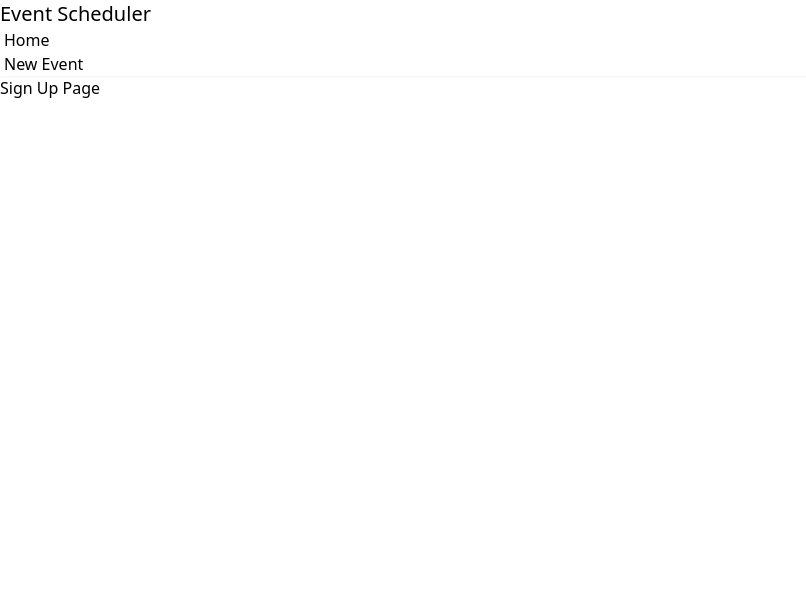
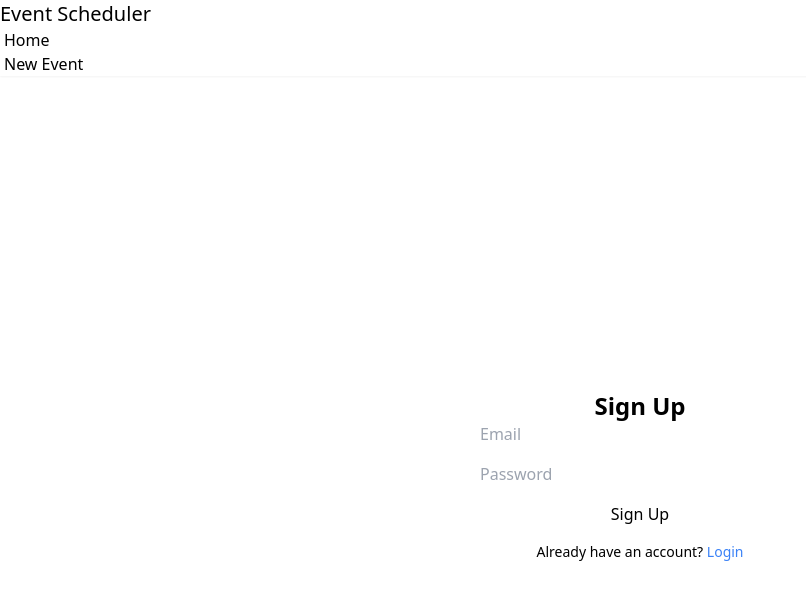
Before and after one commit to ramikoff/event-scheduler, a React (Vite) app: page /sign-up in a window 1280 px wide. Shown: the top 600 px of the page, without its empty margins (0-806 px from the left). Built offline with nearby package versions, Linux system fonts and the light colour scheme.

Commit message:
added sign-up

```diff
--- a/src/components/Card.jsx
+++ b/src/components/Card.jsx
@@ -2,7 +2,7 @@ import { Link } from "react-router-dom";
 
 const Card = ({ event }) => {
   return (
-    <div className="card w-96 bg-base-100 card-xl shadow-xl">
+    <div className="card w-96 bg-base-100 card-xl shadow-xl font-sans">
       <div className="card-body">
         <span>{event.date}</span>
         <h2 className="card-title">{event.title}</h2>
--- a/src/pages/EventDetails.jsx
+++ b/src/pages/EventDetails.jsx
@@ -29,7 +29,13 @@ const EventDetails = () => {
   return (
     <>
       {loading ? (
-        <p>Loading...</p>
+        <>
+          <span className="loading loading-spinner loading-xs"></span>
+          <span className="loading loading-spinner loading-sm"></span>
+          <span className="loading loading-spinner loading-md"></span>
+          <span className="loading loading-spinner loading-lg"></span>
+          <span className="loading loading-spinner loading-xl"></span>
+        </>
       ) : event ? (
         <>
           <span>{event.date}</span>
--- a/src/pages/Home.jsx
+++ b/src/pages/Home.jsx
@@ -28,7 +28,13 @@ const Home = () => {
       <h1 className="text-center text-3xl">Home Page</h1>
       <div className="grid grid-cols-1 md:grid-cols-2 lg:grid-cols-3 gap-6 md:gap-12 mt-6">
         {loading ? (
-          <p>Loading...</p>
+          <>
+            <span className="loading loading-spinner loading-xs"></span>
+            <span className="loading loading-spinner loading-sm"></span>
+            <span className="loading loading-spinner loading-md"></span>
+            <span className="loading loading-spinner loading-lg"></span>
+            <span className="loading loading-spinner loading-xl"></span>
+          </>
         ) : (
           events.map((event, index) => {
             return <Card key={event.id} event={event} />;
--- a/src/pages/SignUp.jsx
+++ b/src/pages/SignUp.jsx
@@ -1,7 +1,130 @@
-const SignUp = (props) => {
+import { useState } from "react";
+import { Link, useNavigate } from "react-router-dom";
+
+const SignUp = () => {
+  const [email, setEmail] = useState("");
+  const [password, setPassword] = useState("");
+  const [errors, setErrors] = useState({});
+  const navigate = useNavigate();
+
+  // Function to validate the form inputs
+  const validateForm = () => {
+    const newErrors = {};
+
+    // Email validation using regex (RFC 5322 standard)
+    const emailRegex = /^[^\s@]+@[^\s@]+\.[^\s@]+$/;
+    if (!email) {
+      newErrors.email = "Email is required";
+    } else if (!emailRegex.test(email)) {
+      newErrors.email = "Invalid email format";
+    }
+
+    // Password validation: minimum 6 characters, uppercase, lowercase, number, special character
+    if (!password) {
+      newErrors.password = "Password is required";
+    } else if (password.length < 6) {
+      newErrors.password = "Password must be at least 6 characters";
+    } else if (!/[A-Z]/.test(password)) {
+      newErrors.password =
+        "Password must contain at least one uppercase letter";
+    } else if (!/[a-z]/.test(password)) {
+      newErrors.password =
+        "Password must contain at least one lowercase letter";
+    } else if (!/[0-9]/.test(password)) {
+      newErrors.password = "Password must contain at least one number";
+    } else if (!/[\W_]/.test(password)) {
+      newErrors.password =
+        "Password must contain at least one special character";
+    }
+
+    setErrors(newErrors);
+    return Object.keys(newErrors).length === 0; // Returns true if there are no errors
+  };
+
+  // Function to handle form submission
+  const handleSubmit = async (e) => {
+    e.preventDefault();
+
+    if (!validateForm()) return; // Stop if validation fails
+
+    try {
+      // Send registration request to the local API server
+      const response = await fetch("http://localhost:3001/api/users", {
+        method: "POST",
+        headers: {
+          "Content-Type": "application/json",
+        },
+        body: JSON.stringify({ email, password }),
+      });
+
+      if (!response.ok) {
+        throw new Error("Failed to register");
+      }
+
+      console.log("User registered successfully");
+      navigate("/login"); // Redirect to login page after successful registration
+    } catch (err) {
+      setErrors((prev) => ({
+        ...prev,
+        server: "Registration failed. Try again.",
+      }));
+    }
+  };
+
   return (
-    <div>
-      <h2>Sign Up Page</h2>
+    <div className="flex flex-col items-center justify-center min-h-screen">
+      <h1 className="text-2xl font-bold">Sign Up</h1>
+      <form onSubmit={handleSubmit} className="space-y-4 w-80">
+        {/* Email Input */}
+        <div>
+          <input
+            type="email"
+            placeholder="Email"
+            className={`input input-bordered w-full ${
+              errors.email ? "border-red-500" : ""
+            }`}
+            value={email}
+            onChange={(e) => setEmail(e.target.value)}
+          />
+          {errors.email && (
+            <p className="text-red-500 text-sm">{errors.email}</p>
+          )}
+        </div>
+
+        {/* Password Input */}
+        <div>
+          <input
+            type="password"
+            placeholder="Password"
+            className={`input input-bordered w-full ${
+              errors.password ? "border-red-500" : ""
+            }`}
+            value={password}
+            onChange={(e) => setPassword(e.target.value)}
+          />
+          {errors.password && (
+            <p className="text-red-500 text-sm">{errors.password}</p>
+          )}
+        </div>
+
+        {/* Server Error Message */}
+        {errors.server && (
+          <p className="text-red-500 text-sm">{errors.server}</p>
+        )}
+
+        {/* Submit Button */}
+        <button type="submit" className="btn btn-primary w-full">
+          Sign Up
+        </button>
+      </form>
+
+      {/* Already have an account? Login Link */}
+      <p className="mt-4 text-sm">
+        Already have an account?{" "}
+        <Link to="/login" className="text-blue-500 hover:underline">
+          Login
+        </Link>
+      </p>
     </div>
   );
 };
```
